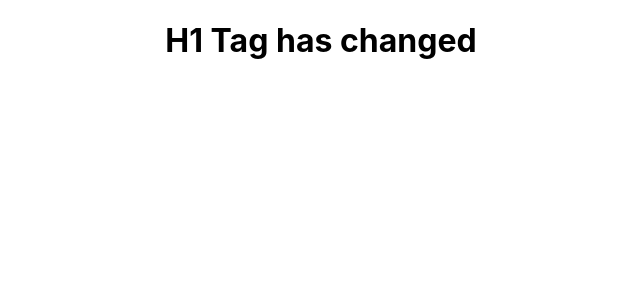
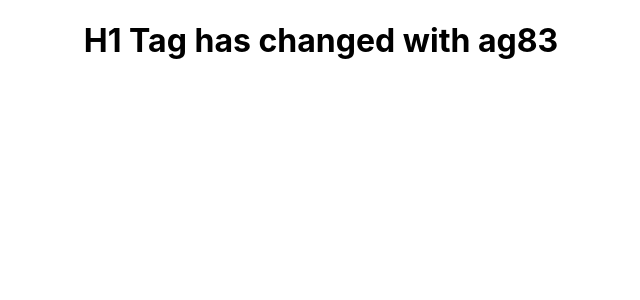
Before and after one commit to thegartak/prodtry-client, a React (Create React App) app: page / in a window 1280 px wide. Shown: the top 300 px of the page, without its empty margins (319-959 px from the left). Built offline with nearby package versions, Linux system fonts and the light colour scheme.

Commit message:
first commit ag83

```diff
--- a/src/components/SomeModule.tsx
+++ b/src/components/SomeModule.tsx
@@ -35,7 +35,7 @@ const SomeModule = () => {
  //   someFnc();
 
     return (
-        <><h1>H1 Tag has changed</h1></>
+        <><h1>H1 Tag has changed with ag83</h1></>
     )
 
 }
```
